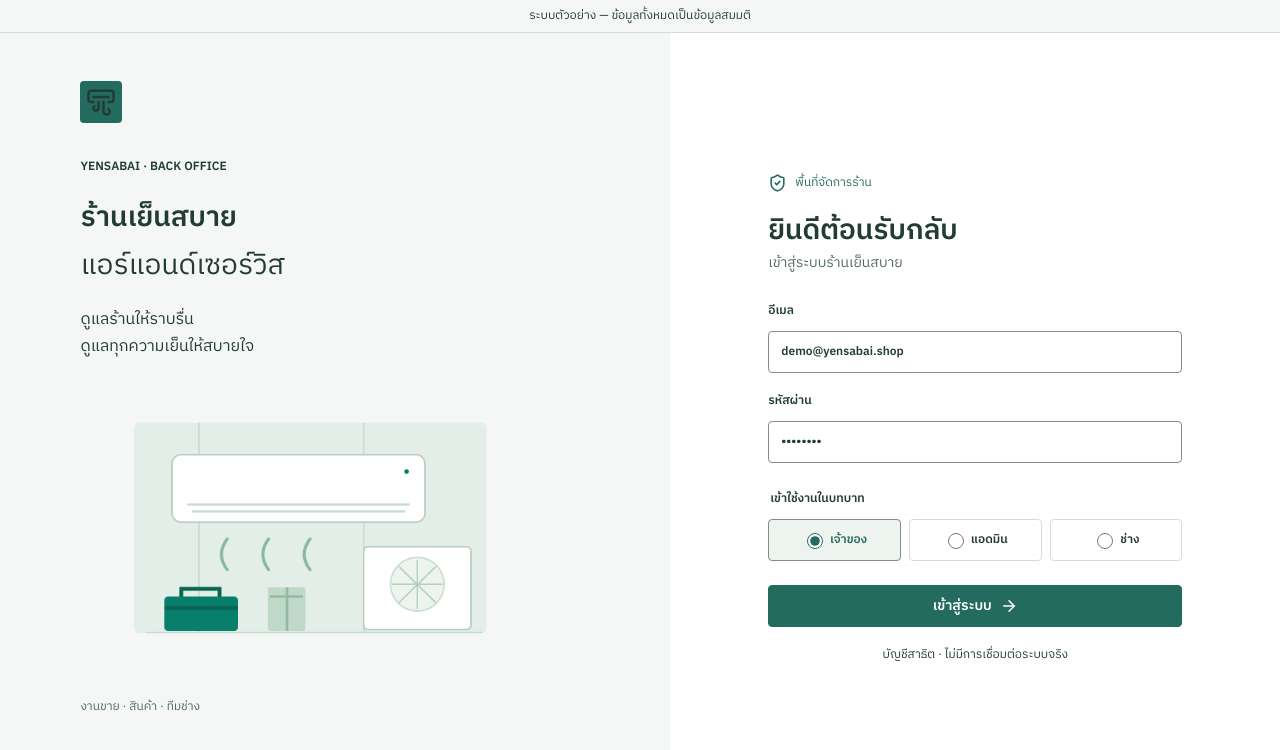
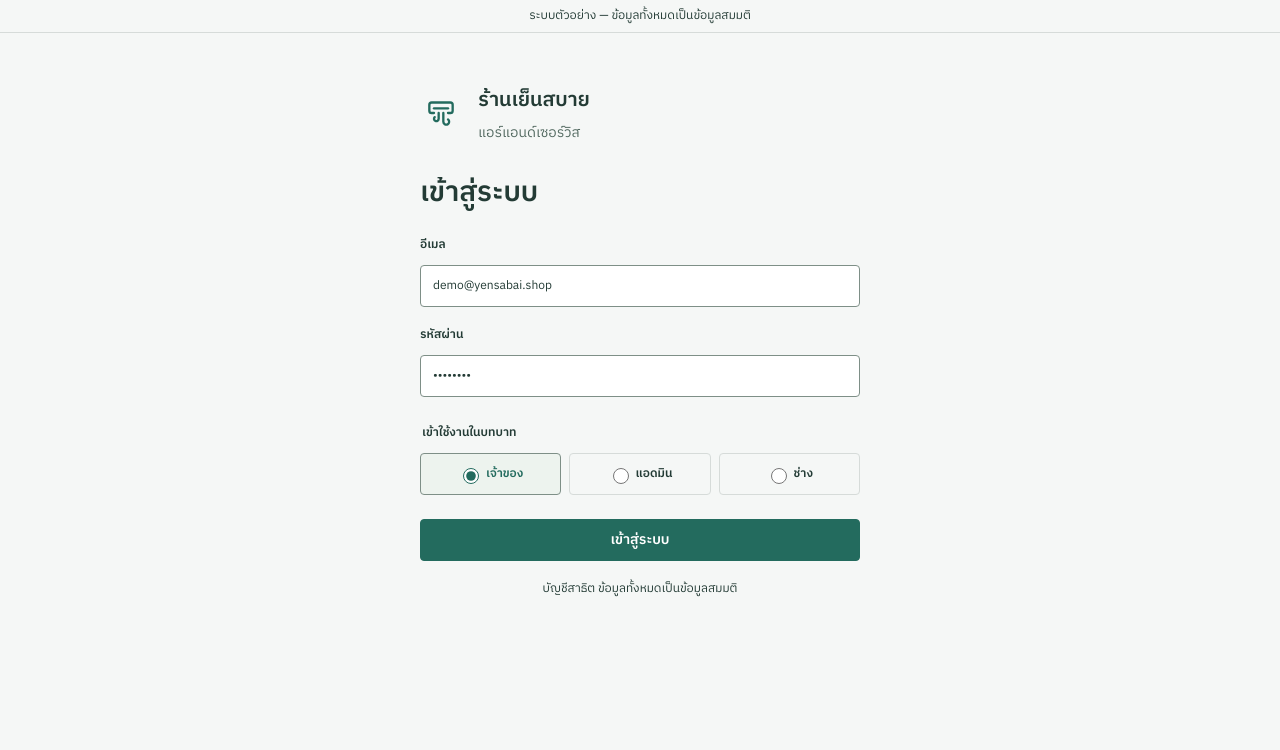
Before and after one commit to soncomqiq/yen-sabai, a React (Vite) app: page /#/login in a window 1280 px wide. Shown: the top 750 px of the page. Built offline with nearby package versions, Linux system fonts and the light colour scheme.

Commit message:
Design: focused shop login and keyboard-ready shell

```diff
--- a/src/components/BackOffice.tsx
+++ b/src/components/BackOffice.tsx
@@ -1,4 +1,4 @@
-import { createContext, useContext, useState, type ReactNode } from "react";
+import { createContext, useContext, useState, useEffect, useRef, type ReactNode } from "react";
 import {
   HashRouter,
   NavLink,
@@ -16,8 +16,6 @@ import {
   Users,
   Menu,
   X,
-  ArrowRight,
-  ShieldCheck,
 } from "lucide-react";
 import type { Role, User } from "../domain/types";
 import { roleLabels } from "../domain/types";
@@ -66,33 +64,12 @@ function Login({ onLogin }: { onLogin: (user: User) => void }) {
       <div className="login-grid">
         <section className="login-brand">
           <div className="brand-mark">
-            <AirVent size={30} />
+            <AirVent size={28} />
           </div>
-          <p className="eyebrow">YENSABAI · BACK OFFICE</p>
-          <h1>
-            ร้านเย็นสบาย
-            <br />
-            <span>แอร์แอนด์เซอร์วิส</span>
-          </h1>
-          <p>
-            ดูแลร้านให้ราบรื่น
-            <br />
-            ดูแลทุกความเย็นให้สบายใจ
-          </p>
-          <img
-            src={`${import.meta.env.BASE_URL}shop-scene.png`}
-            alt="เครื่องปรับอากาศและอุปกรณ์บริการของร้าน"
-            className="shop-scene"
-          />
-          <div className="login-foot">งานขาย · สินค้า · ทีมช่าง</div>
+          <div><h1>ร้านเย็นสบาย</h1><p className="muted">แอร์แอนด์เซอร์วิส</p></div>
         </section>
         <section className="login-form">
-          <div className="login-heading">
-            <ShieldCheck />
-            <span>พื้นที่จัดการร้าน</span>
-          </div>
-          <h2>ยินดีต้อนรับกลับ</h2>
-          <p className="muted">เข้าสู่ระบบร้านเย็นสบาย</p>
+          <h2>เข้าสู่ระบบ</h2>
           <form
             onSubmit={(event) => {
               event.preventDefault();
@@ -162,10 +139,10 @@ function Login({ onLogin }: { onLogin: (user: User) => void }) {
               </p>
             )}
             <button className="primary full" type="submit">
-              เข้าสู่ระบบ <ArrowRight size={18} />
+              เข้าสู่ระบบ
             </button>
           </form>
-          <p className="login-note">บัญชีสาธิต · ไม่มีการเชื่อมต่อระบบจริง</p>
+          <p className="login-note">บัญชีสาธิต ข้อมูลทั้งหมดเป็นข้อมูลสมมติ</p>
         </section>
       </div>
     </div>
@@ -174,6 +151,24 @@ function Login({ onLogin }: { onLogin: (user: User) => void }) {
 function Shell({ children }: { children: ReactNode }) {
   const { user, logout } = useSession();
   const [open, setOpen] = useState(false);
+  const [mobile, setMobile] = useState(() => window.matchMedia('(max-width: 700px)').matches);
+  const navRef = useRef<HTMLElement>(null), menuRef = useRef<HTMLButtonElement>(null);
+  useEffect(() => { const media = window.matchMedia('(max-width: 700px)'); const resize = () => setMobile(media.matches); media.addEventListener('change', resize); return () => media.removeEventListener('change', resize); }, []);
+  useEffect(() => {
+    if (!open || !mobile) return;
+    const navigation = navRef.current!;
+    const controls = () => Array.from(navigation.querySelectorAll<HTMLElement>('a,button')).filter(element => element.getClientRects().length > 0);
+    controls()[0]?.focus();
+    function keyboard(event: KeyboardEvent) {
+      if (event.key === 'Escape') { event.preventDefault(); setOpen(false); return; }
+      if (event.key !== 'Tab') return;
+      const elements = controls(), first = elements[0], last = elements.at(-1);
+      if (event.shiftKey && document.activeElement === first) { event.preventDefault(); last?.focus(); }
+      else if (!event.shiftKey && document.activeElement === last) { event.preventDefault(); first?.focus(); }
+    }
+    navigation.addEventListener('keydown', keyboard);
+    return () => { navigation.removeEventListener('keydown', keyboard); menuRef.current?.focus(); };
+  }, [open, mobile]);
   const location = useLocation();
   const title =
     navItems.find((item) => location.pathname === `/${item.path}`)?.label ??
@@ -189,7 +184,7 @@ function Shell({ children }: { children: ReactNode }) {
             onClick={() => setOpen(false)}
           />
         )}
-        <aside className={`sidebar ${open ? "open" : ""}`}>
+        <aside ref={navRef} id="shop-navigation" className={`sidebar ${open ? "open" : ""}`} inert={mobile && !open} role={mobile && open ? 'dialog' : undefined} aria-modal={mobile && open ? true : undefined} aria-label="เมนูร้าน">
           <NavLink
             to={user.role === "technician" ? "/bookings" : "/dashboard"}
             className="brand"
@@ -236,8 +231,11 @@ function Shell({ children }: { children: ReactNode }) {
           <header className="app-header">
             <div className="header-left">
               <button
+                ref={menuRef}
                 className="icon-button mobile-menu"
                 aria-label="เปิดเมนู"
+                aria-expanded={open}
+                aria-controls="shop-navigation"
                 onClick={() => setOpen(true)}
               >
                 <Menu />
--- a/src/styles.css
+++ b/src/styles.css
@@ -741,9 +741,10 @@ a {
   text-decoration: none;
 }
 button:focus-visible,
-a:focus-visible {
-  outline: 3px solid var(--accent);
-  outline-offset: 3px;
+a:focus-visible,
+summary:focus-visible {
+  outline: 2px solid var(--accent);
+  outline-offset: 2px;
 }
 h1,
 h2,
@@ -754,18 +755,21 @@ p {
 h1 {
   font-size: var(--text-page);
   font-weight: 600;
-  line-height: 1.7;
+  line-height: var(--line-page);
 }
 h2 {
   font-size: var(--text-section);
   font-weight: 600;
+  line-height: var(--line-section);
 }
 h3 {
   font-size: var(--text-body);
   font-weight: 600;
+  line-height: var(--line-body);
 }
 small {
   font-size: var(--text-meta);
+  line-height: var(--line-meta);
 }
 .muted {
   color: var(--muted);
@@ -1089,28 +1093,30 @@ small {
 }
 .login-screen {
   min-height: 100dvh;
-  background: white;
+  background: var(--canvas);
 }
 .login-grid {
-  min-height: calc(100dvh - 29px);
-  display: grid;
-  grid-template-columns: 1.1fr 1fr;
-  max-width: 1600px;
-  margin: auto;
+  display: block;
+  width: min(440px, calc(100% - 32px));
+  margin: var(--space-12) auto;
 }
 .login-brand {
   background: var(--canvas);
-  padding: var(--space-12) 12% var(--space-8);
+  padding: 0 0 var(--space-8);
+  display: flex;
+  align-items: center;
+  gap: var(--space-4);
   position: relative;
   overflow: hidden;
 }
+.login-brand .brand-mark{background:transparent;color:var(--accent)}
 .login-brand .eyebrow {
   margin-top: var(--space-8);
   margin-bottom: var(--space-4);
   color: var(--ink);
 }
 .login-brand h1 {
-  font-size: var(--text-page);
+  font-size: var(--text-section);
   color: var(--ink);
 }
 .login-brand h1 span {
@@ -1137,10 +1143,10 @@ small {
 }
 .login-form {
   align-self: center;
-  padding: var(--space-12);
-  max-width: 510px;
+  padding: 0;
+  max-width: none;
   width: 100%;
-  margin: auto;
+  margin: 0;
 }
 .login-heading {
   display: flex;
@@ -1179,6 +1185,7 @@ textarea {
   padding: var(--space-2) var(--space-3);
   color: var(--ink);
   min-height: 42px;
+  font-weight: 400;
 }
 input:focus,
 select:focus,
@@ -1266,6 +1273,7 @@ legend {
   * {
     animation: none !important;
     scroll-behavior: auto !important;
+    transition: none !important;
   }
 }
 @media (max-width: 1000px) {
@@ -1288,13 +1296,13 @@ legend {
     font-size: var(--text-section);
   }
   .login-brand {
-    padding: var(--space-12) 10%;
+    padding: 0 0 var(--space-8);
   }
   .login-form {
-    padding: var(--space-8);
+    padding: 0;
   }
   .login-brand h1 {
-    font-size: var(--text-page);
+    font-size: var(--text-section);
   }
   .login-brand h1 span {
     font-size: var(--text-section);
@@ -1302,7 +1310,7 @@ legend {
 }
 @media (max-width: 700px) {
   h1 {
-    font-size: var(--text-section);
+    font-size: var(--text-page);
   }
   .sidebar {
     position: fixed;
@@ -1366,7 +1374,7 @@ legend {
   }
   .heading-actions > button {
     flex: 1;
-    font-size: var(--text-meta);
+    font-size: var(--text-compact);
   }
   .app-footer {
     padding: var(--space-4);
@@ -1378,7 +1386,7 @@ legend {
     display: block;
   }
   .login-brand {
-    padding: var(--space-6);
+    padding: 0 0 var(--space-6);
   }
   .login-brand .brand-mark {
     width: 36px;
@@ -1390,7 +1398,7 @@ legend {
     margin-bottom: var(--space-2);
   }
   .login-brand h1 {
-    font-size: var(--text-page);
+    font-size: var(--text-section);
   }
   .login-brand h1 span {
     font-size: var(--text-section);
@@ -1401,7 +1409,7 @@ legend {
     display: none;
   }
   .login-form {
-    padding: var(--space-6) var(--space-6) var(--space-8);
+    padding: 0;
   }
   .login-form h2 {
     font-size: var(--text-section);
```
